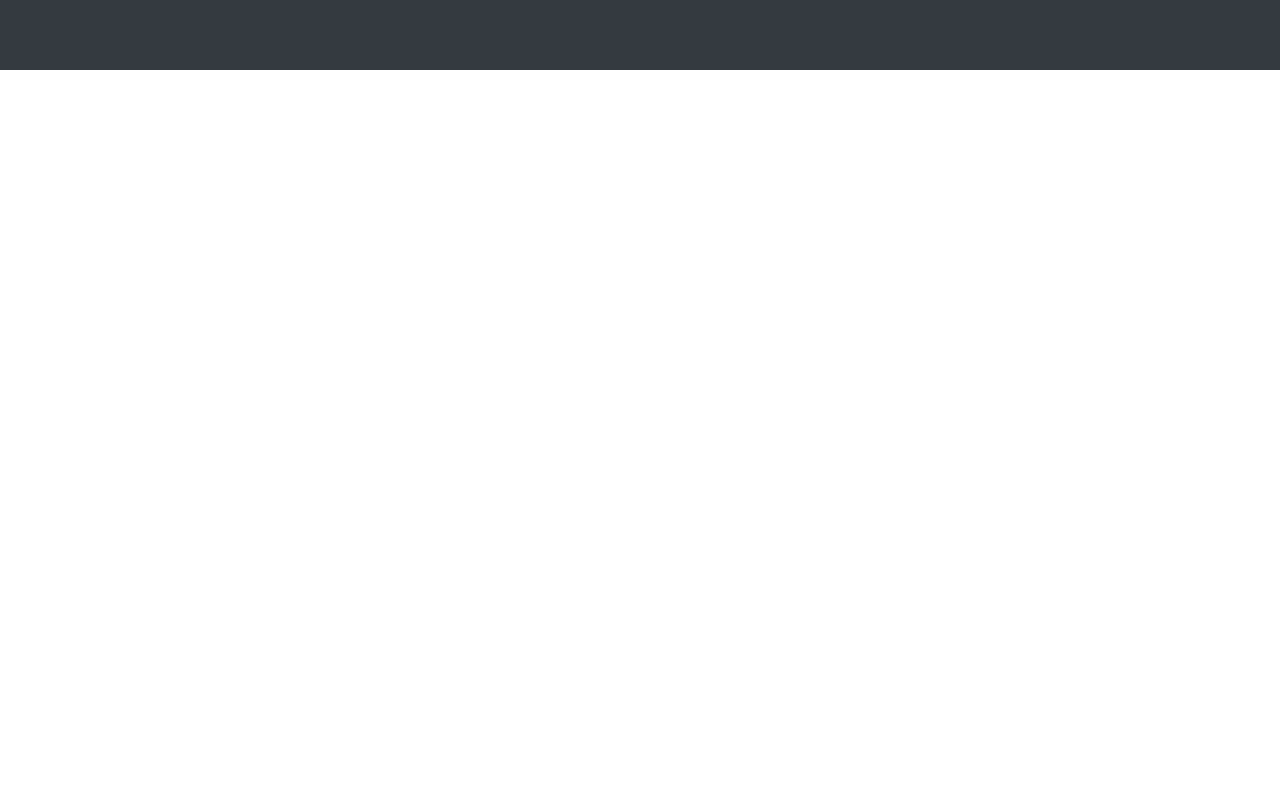
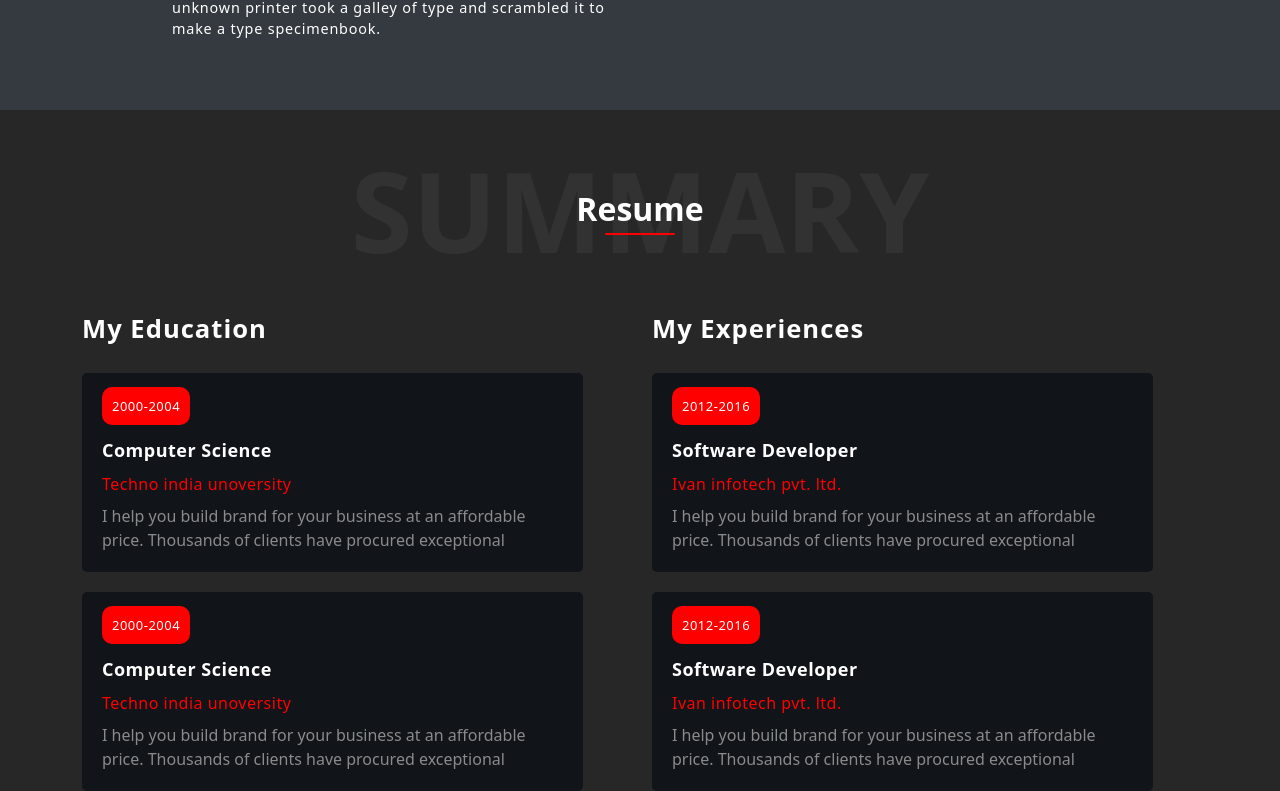
Before and after one commit to pradipExicube/itspradip, a React (Create React App) app: page / in a window 1280 px wide. Shown: the part 1802-2593 px from the top of the page. Before the commit the page ends 1872 px from the top, so only its background shows below. Built offline with nearby package versions, Linux system fonts and the light colour scheme.

Commit message:
service using static data is complete

```diff
--- a/src/App.js
+++ b/src/App.js
@@ -21,6 +21,7 @@ import ContactScreen from "./Screens/ContactUs";
 import HomeScreen from "./Screens/Home/HomsScreen";
 import CustomFooter from "./Component/Footer/Footer";
 import OurserviceScreen from "./Screens/OurServices/OurService";
+import ResumeScreen from "./Screens/Resume/Resume";
 function App() {
   const homeComponentRef = useRef(null);
   const AboutComponentRef = useRef(null);
@@ -33,6 +34,8 @@ function App() {
       case "about":
         AboutComponentRef.current.scrollIntoView({ behavior: "smooth" });
       case "ourservice":
+        AboutComponentRef.current.scrollIntoView({ behavior: "smooth" });
+      case "resume":
         AboutComponentRef.current.scrollIntoView({ behavior: "smooth" });
       // case 'home': secondComponentRef.current.scrollIntoView({ behavior: "smooth" });
     }
@@ -84,7 +87,14 @@ function App() {
           <OurserviceScreen />
         </div>
 
-
+        <div
+          ref={AboutComponentRef}
+          id="resume"
+          onMouseEnter={() => handleMouseEnter("ResumeScreen")}
+          onMouseLeave={handleMouseLeave}
+        >
+          <ResumeScreen />
+        </div>
 
         {/* <Routes>
           <Route exact
--- a/src/Component/Header/Header.js
+++ b/src/Component/Header/Header.js
@@ -5,13 +5,13 @@ import "./Header.css"; // Import your custom CSS file
 import { Link } from "react-router-dom";
 // import styles from './Header.module.css'; // Import the CSS module
 
-const CustomHeader = ({onNavClick,hoveredSection}) => {
+const CustomHeader = ({ onNavClick, hoveredSection }) => {
   const [isAnimated, setIsAnimated] = useState(false);
-  const [currentSection, setcurrentSection] = useState('home');
+  const [currentSection, setcurrentSection] = useState("home");
 
-  useEffect(() =>{
-    setcurrentSection(hoveredSection? hoveredSection :'home');
-  },[hoveredSection])
+  useEffect(() => {
+    setcurrentSection(hoveredSection ? hoveredSection : "home");
+  }, [hoveredSection]);
 
   useEffect(() => {
     const handleScroll = () => {
@@ -30,7 +30,7 @@ const CustomHeader = ({onNavClick,hoveredSection}) => {
     <Navbar
       expand="lg"
       sticky={isAnimated ? "top" : ""}
-      className={`navbar-dark py-3 ${isAnimated ? "header-animated" : "" }`}
+      className={`navbar-dark py-3 ${isAnimated ? "header-animated" : ""}`}
     >
       <div
         style={{
@@ -42,26 +42,63 @@ const CustomHeader = ({onNavClick,hoveredSection}) => {
       >
         <div style={{ color: "white" }}>
           <Navbar.Brand
-          href="#home"
-          className="text-white me-auto test"
-          onClick={() => {setcurrentSection('home');onNavClick("home")}}
+            href="#home"
+            className="text-white me-auto test"
+            onClick={() => {
+              setcurrentSection("home");
+              onNavClick("home");
+            }}
           >
-            <strong style={{ fontSize: 30,color:'#fff' }}>Pradip</strong>
+            <strong style={{ fontSize: 30, color: "#fff" }}>Pradip</strong>
           </Navbar.Brand>
         </div>
 
         <Navbar.Collapse id="basic-navbar-nav">
           <Nav className="mx-auto">
-            <Nav.Link href="#home" className={currentSection == 'home' ? "active" : ""} onClick={() => {setcurrentSection('home');onNavClick("home")}}>
+            <Nav.Link
+              href="#home"
+              className={currentSection == "home" ? "active" : ""}
+              onClick={() => {
+                setcurrentSection("home");
+                onNavClick("home");
+              }}
+            >
               Home
             </Nav.Link>
-            <Nav.Link href="#about" className={currentSection == 'about' ? "active" : ""} onClick={() => {setcurrentSection('about');onNavClick("about")}}>About</Nav.Link>
-            <Nav.Link href="#ourservice" className={currentSection == 'ourservice' ? "active" : ""}>What I Do</Nav.Link>
-            <Nav.Link href="#resume">Resume</Nav.Link>
+            <Nav.Link
+              href="#about"
+              className={currentSection == "about" ? "active" : ""}
+              onClick={() => {
+                setcurrentSection("about");
+                onNavClick("about");
+              }}
+            >
+              About
+            </Nav.Link>
+            <Nav.Link
+              href="#ourservice"
+              className={currentSection == "ourservice" ? "active" : ""}
+              onClick={() => {
+                setcurrentSection("ourservice");
+                onNavClick("ourservice");
+              }}
+            >
+              What I Do
+            </Nav.Link>
+            <Nav.Link
+              href="#resume"
+              className={currentSection == "resume" ? "active" : ""}
+              onClick={() => {
+                setcurrentSection("resume");
+                onNavClick("resume");
+              }}
+            >
+              Resume
+            </Nav.Link>
             <Nav.Link href="#portfolio">Portfolio</Nav.Link>
             <Nav.Link href="#client">Client</Nav.Link>
             <Nav.Link href="#contact">Contact</Nav.Link>
-
+            ResumeScreen
             {/* <Link className="nav-link" to="home">Home</Link>
             <Link className="nav-link" to="about">About</Link>
             <Link className="nav-link" to="service">What I Do</Link>
@@ -77,7 +114,7 @@ const CustomHeader = ({onNavClick,hoveredSection}) => {
           style={{
             justifyContent: "center",
             flexDirection: "column",
-            display: "flex"
+            display: "flex",
           }}
         >
           <div
@@ -89,25 +126,43 @@ const CustomHeader = ({onNavClick,hoveredSection}) => {
             }}
           >
             <div style={{ paddingLeft: 15 }}>
-              <Navbar.Toggle  aria-controls="basic-navbar-nav" className="text-white navbar-toggler" />
+              <Navbar.Toggle
+                aria-controls="basic-navbar-nav"
+                className="text-white navbar-toggler"
+              />
             </div>
-            <div style={{ paddingLeft: 15,justifyContent: "center",
-            flexDirection: "column",
-            display: "flex", }}>
+            <div
+              style={{
+                paddingLeft: 15,
+                justifyContent: "center",
+                flexDirection: "column",
+                display: "flex",
+              }}
+            >
               <Nav.Link href="#twitter">
                 <FaTwitter color="white" />
               </Nav.Link>
             </div>
-            <div style={{ paddingLeft: 15,justifyContent: "center",
-            flexDirection: "column",
-            display: "flex", }}>
+            <div
+              style={{
+                paddingLeft: 15,
+                justifyContent: "center",
+                flexDirection: "column",
+                display: "flex",
+              }}
+            >
               <Nav.Link href="#twitter">
                 <FaFacebookF color="white" />
               </Nav.Link>
             </div>
-            <div style={{ paddingLeft: 15,justifyContent: "center",
-            flexDirection: "column",
-            display: "flex", }}>
+            <div
+              style={{
+                paddingLeft: 15,
+                justifyContent: "center",
+                flexDirection: "column",
+                display: "flex",
+              }}
+            >
               <Nav.Link href="#twitter">
                 <FaDribbble color="white" />
               </Nav.Link>
--- /dev/null
+++ b/src/Screens/Resume/Resume.css
@@ -0,0 +1,143 @@
+/* == relative and absolute view design [resume us + know more] ==== */
+.resume-mainDiv {
+  /* height:window.innerHeight, */
+  background-color: #272727 !important;
+  position: relative;
+  padding-bottom: 50px;
+}
+.customFont {
+  font-size: 7rem;
+  color: white;
+  padding-top: "6%";
+  text-transform: uppercase;
+  font-weight: 600;
+  text-align: center;
+  opacity: 0.05;
+
+  @media screen and (max-width: 768px) {
+    font-size: 4rem;
+  }
+}
+.resume-subDiv {
+  justify-content: center;
+  flex-direction: column;
+  align-items: center;
+  display: flex;
+  height: 200px;
+}
+.resume-insideText {
+  font-size: 2rem;
+  width: 100%;
+  position: absolute;
+  top: 0px;
+  height: 200px;
+  display: flex;
+  flex-direction: column;
+  justify-content: center;
+
+  @media screen and (max-width: 768px) {
+    font-size: 1rem;
+  }
+}
+.resume-knowmore {
+  color: white;
+  /* text-transform:uppercase; */
+  font-weight: 600;
+  text-align: center;
+}
+.resume-borderMainDiv {
+  width: 100%;
+  display: flex;
+  flex-direction: row;
+  justify-content: center;
+}
+.borderStyle {
+  height: 2px;
+  width: 70px;
+  background-color: red;
+  border-radius: 10px;
+
+  @media screen and (max-width: 768px) {
+    width: 30px;
+  }
+}
+
+/* == Other design ==== */
+.resume-descriptionDiv {
+  display: flex;
+  color: white;
+  /* flex-direction: row;
+      flex:1; */
+  justify-content: center;
+  /* padding-left: 7rem;
+      padding-right: 7rem; */
+  /* padding-top: 2rem;
+      color: white;
+
+      @media screen and (max-width: 768px) {
+          flex-direction: column;
+          text-align: center;
+          padding-left: 2rem;
+          padding-right: 4rem;
+      } */
+  @media screen and (max-width: 768px) {
+    flex-direction: column;
+    text-align: center;
+    /* padding-left: 2rem;
+        padding-right: 4rem; */
+  }
+}
+
+.repeat-mainDiv {
+  flex-direction: row;
+  display: flex;
+  flex-wrap: wrap;
+  padding-left: 20;
+  justify-content: flex-start;
+  margin-left: 4rem;
+  margin-right: 2rem;
+  /* @media screen and (max-width: 768px) {
+    flex-direction: column;
+    margin-left: 1rem;
+    width: 100%;
+  } */
+}
+.repeat-container {
+  display: flex;
+  flex-direction: row;
+  margin-bottom: 40px;
+  width: 45%;
+  justify-content: flex-start;
+  margin-left: 40px;
+}
+
+.repeat-imgContainer{
+	height: 70px;
+	background-color: #212529;
+	align-items: "center";
+	display: flex;
+	flex-direction: column;
+	justify-content: center;
+	border-radius: 10px;
+}
+.repeat-img{
+	height: 50px;
+	padding-left:10px;
+	padding-right:10px;
+	filter: brightness(0)saturate(100%) invert(29%) sepia(77%) saturate(4486%) hue-rotate(346deg) brightness(95%) contrast(105%);
+}
+
+.desc-title{
+	font-size: 1.6rem;
+	padding-bottom: 5px;
+	font-weight: 600;
+	letter-spacing: 1px;
+	color: #fff;
+  margin-bottom:20px;
+}
+
+.desc-content{
+	font-size: 0.9rem;
+	letter-spacing: 0.8px;
+	color: #fff;
+}
--- /dev/null
+++ b/src/Screens/Resume/Resume.js
@@ -0,0 +1,105 @@
+import React, { useEffect, useState } from "react";
+import { useNavigate } from "react-router-dom";
+import { Button, Row, Container, Col } from "react-bootstrap";
+import "./Resume.css";
+
+import ionicLogo from "../../images/image/ionic.svg";
+
+function ResumeScreen(props) {
+  const navigate = useNavigate();
+  const cvURL =
+    "https://drive.google.com/file/d/1NZY5ywhj6T06tjJ3BJoGG8hypX4afsj2/view?usp=sharing";
+  const services = [
+    {
+      s_name: "Ionic Framework",
+      s_description:
+        "I help you build brand for your business at an affordable price. Thousands of clients have procured exceptional resultswhile working with our dedicated team. when an unknown printer took a galley of type and scrambled it to make a type specimenbook.",
+      s_imgUrl: ionicLogo,
+    },
+    {
+      s_name: "Ionic Framework",
+      s_description:
+        "I help you build brand for your business at an affordable price. Thousands of clients have procured exceptional resultswhile working with our dedicated team. when an unknown printer took a galley of type and scrambled it to make a type specimenbook.",
+      s_imgUrl: ionicLogo,
+    },
+    {
+      s_name: "Ionic Framework",
+      s_description:
+        "I help you build brand for your business at an affordable price. Thousands of clients have procured exceptional resultswhile working with our dedicated team. when an unknown printer took a galley of type and scrambled it to make a type specimenbook.",
+      s_imgUrl: ionicLogo,
+    },
+  ];
+
+  return (
+    <>
+      <div className="resume-mainDiv">
+        <div className="resume-subDiv">
+          <div className="customFont">SUMMARY</div>
+
+          <div className="resume-insideText">
+            <div className="resume-knowmore">Resume</div>
+            <div className="resume-borderMainDiv">
+              <div className="borderStyle"></div>
+            </div>
+          </div>
+        </div>
+
+        <Container>
+          <Row >
+            <Col xs={12} md={12} lg={6}>
+              <div className="desc-title box">My Education</div>
+              {services.map((item, index) => {
+                return (
+                  <Col xs={12} md={12} lg={11}>
+                    <div style={{ color: "white", background: "#111418",marginBottom:20,padding:20,borderRadius:5 }}>
+                      <div>
+                        <span style={{borderRadius:10,paddingLeft:10,paddingRight:10,paddingTop:10,paddingBottom:10,background:'red',fontSize:13,letterSpacing:0.5}}>
+                          2000-2004
+                        </span>
+                      </div>
+                      <div style={{paddingTop:20,fontWeight:'600',letterSpacing:0.5,fontSize:18}}> Computer Science </div>
+                      <div style={{paddingTop:8, color:'#ff0000',letterSpacing:0.5}}> Techno india unoversity </div>
+                      <div style={{paddingTop:8,color:'rgba(255,255,255,.5)'}}>
+                      I help you build brand for your business at an affordable
+                      price. Thousands of clients have procured exceptional
+                       </div>
+
+
+                    </div>
+                  </Col>
+                );
+              })}
+            </Col>
+            <Col xs={12} md={12} lg={6}>
+              <div className="desc-title box">My Experiences</div>
+              {services.map((item, index) => {
+                return (
+                  <Col xs={12} md={12} lg={11}>
+                    <div style={{ color: "white", background: "#111418",marginBottom:20,padding:20,borderRadius:5 }}>
+
+                      <div>
+                        <span style={{borderRadius:10,paddingLeft:10,paddingRight:10,paddingTop:10,paddingBottom:10,background:'red',fontSize:13,letterSpacing:0.5}}>
+                          2012-2016
+                        </span>
+                      </div>
+                      <div style={{paddingTop:20,fontWeight:'600',letterSpacing:0.5,fontSize:18}}> Software Developer</div>
+                      <div style={{paddingTop:8, color:'#ff0000',letterSpacing:0.5}}> Ivan infotech pvt. ltd. </div>
+                      <div style={{paddingTop:8,color:'rgba(255,255,255,.5)'}}>
+                      I help you build brand for your business at an affordable
+                      price. Thousands of clients have procured exceptional
+                       </div>
+
+
+                    </div>
+                  </Col>
+                );
+              })}
+            </Col>
+          </Row>
+        </Container>
+      </div>
+    </>
+  );
+}
+
+export default ResumeScreen;
```
